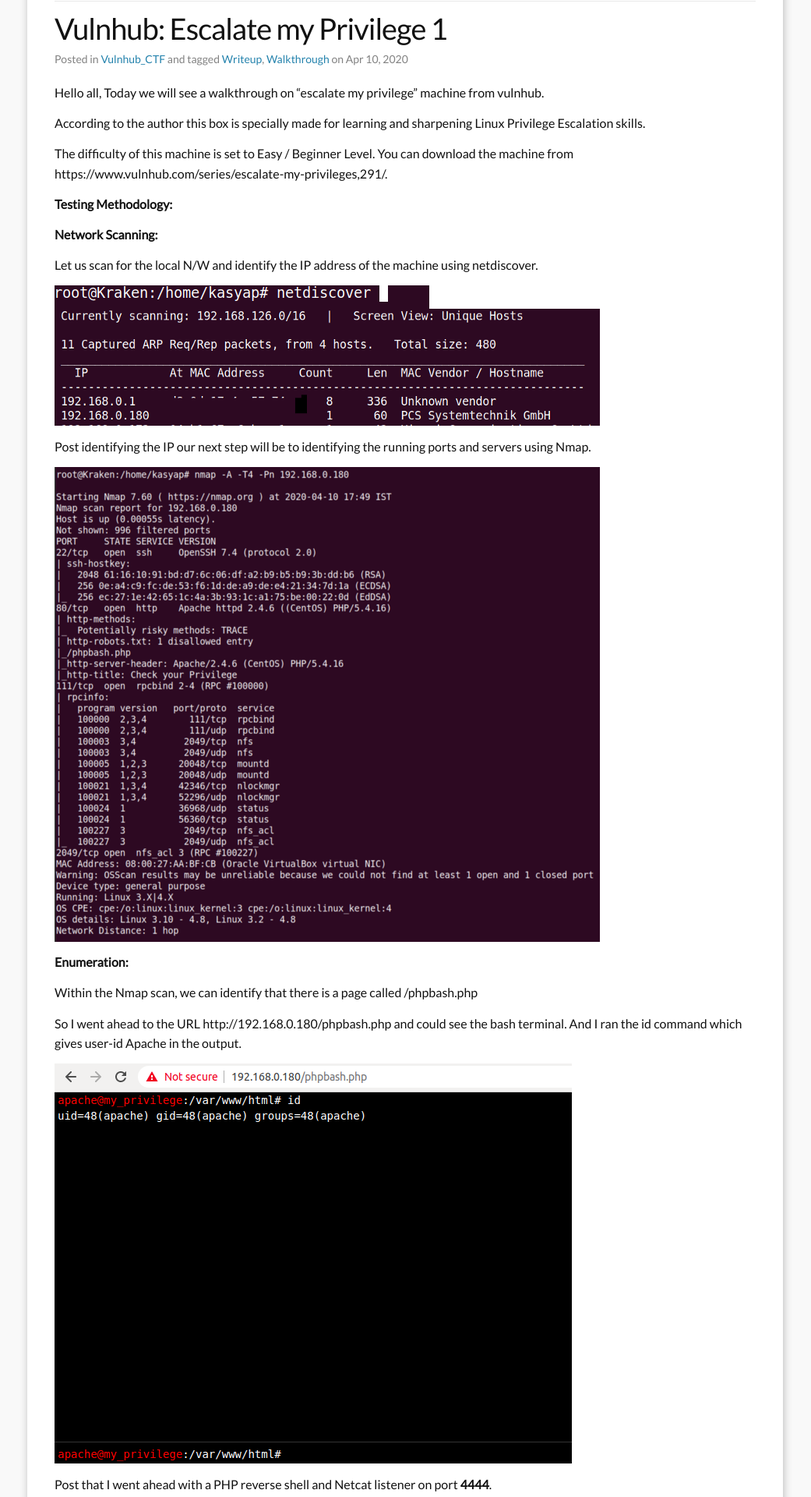
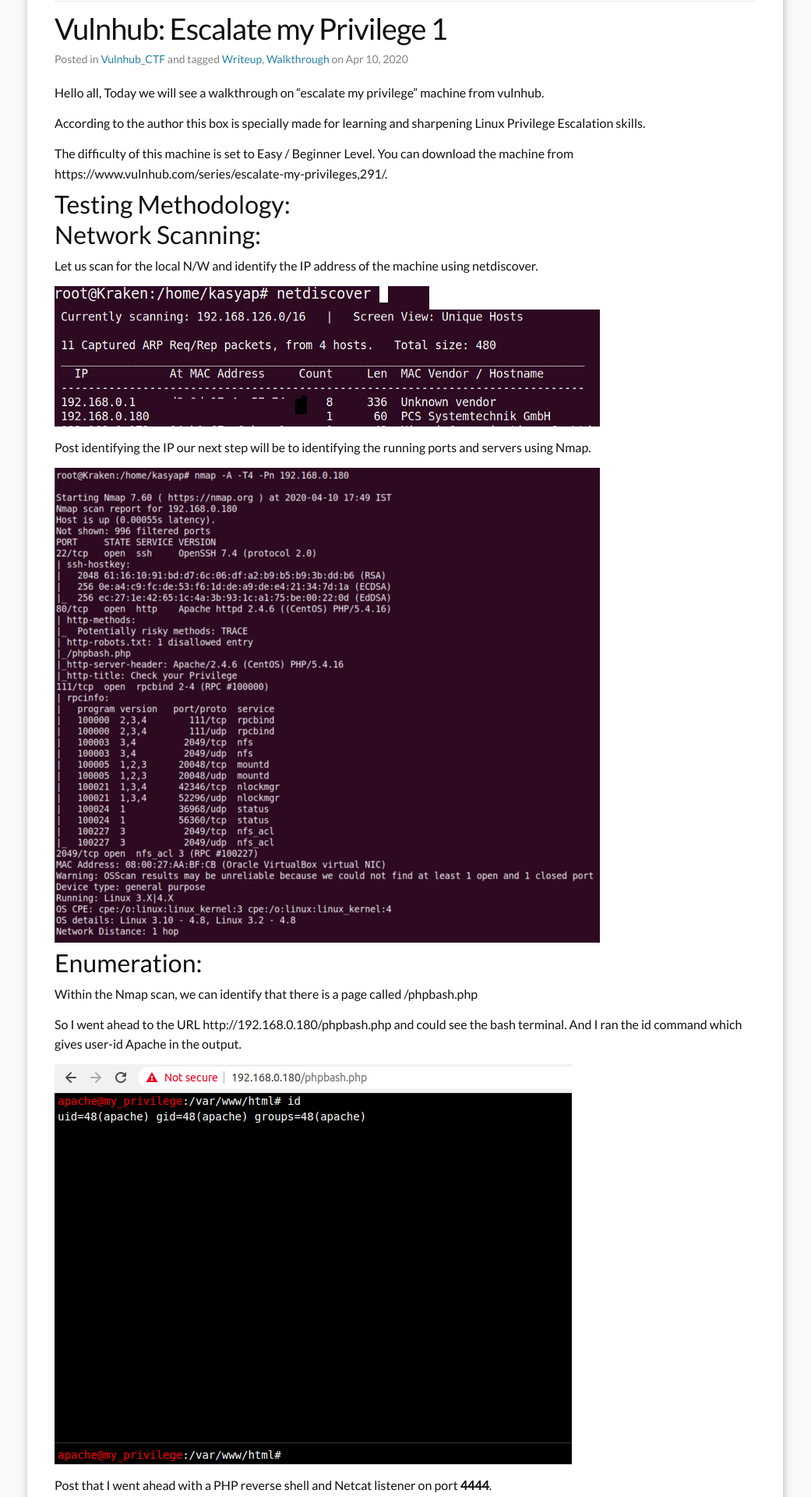
Before and after one commit to kasyapgirijan/kasyapgirijan.github.io, a Jekyll site: the page built from _posts/2020-04-10-Escalate my Privilege.markdown, in a window 1280 px wide. Shown: the part 318-2238 px from the top of the page at 78% size, without its empty margins (120-1161 px from the left). Built offline with Jekyll 4.4.1, drawn with Linux system fonts in a browser that asks for light colours; comment, search, counter and statistics services are not loaded.

Commit message:
updated headers

```diff
--- a/_posts/2020-04-10-Escalate my Privilege.markdown
+++ b/_posts/2020-04-10-Escalate my Privilege.markdown
@@ -11,9 +11,9 @@
 
 The difficulty of this machine is set to Easy / Beginner Level. You can download the machine from https://www.vulnhub.com/series/escalate-my-privileges,291/.
 
-**Testing Methodology:**
+<h2>Testing Methodology:</h2>
 
-**Network Scanning:**
+<h2>Network Scanning:</h2>
 
 Let us scan for the local N/W and identify the IP address of the machine using netdiscover.
 
@@ -25,7 +25,7 @@
 ![netdiscover](/images/emp1_3.png)
 
 
-**Enumeration:**
+<h2>Enumeration:</h2>
 
 Within the Nmap scan, we can identify that there is a page called /phpbash.php
 
@@ -54,7 +54,7 @@
 I opened up a new terminal and using the __*echo -n “rootroot1” | md5sum*__ command got the md5 of
 __“rootroot1”:b7bc8489abe360486b4b19dbc242e885.__
 
-__Privilege Escalation:__
+<h2>Privilege Escalation:</h2>
 
 Using the hash generated I was able to successfully log in to armour using switch user. Which gave a blank shell and had to break it using python TTY command.
 
--- a/_posts/2020-04-13-Vulnhub Sar1 Writeup.markdown
+++ b/_posts/2020-04-13-Vulnhub Sar1 Writeup.markdown
@@ -11,14 +11,14 @@
 
 Let us begin with basic enumerations!
 
-__Network Scanning:__
+<h2>Network Scanning:</h2>
 
 The Nmap scan __*“nmap -A -T4 192.168.0.101”*__ gives the below output.
 ![nmap](/images/sar1_1.png)
 
 As mentioned in the result we can observe that HTTP service would be landing us into the default apache web page.
 
-__Enumeration:_
+<h2>Enumeration:</h2>
 So without wasting much time I went ahead and ran a dirb to identify the web contents.
 
 __*dirb http://192.168.0.101/*__ which gave the following result.
```
